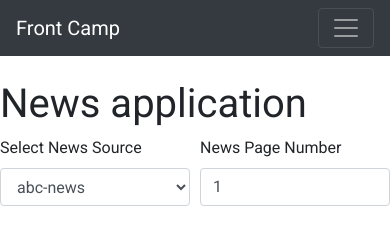
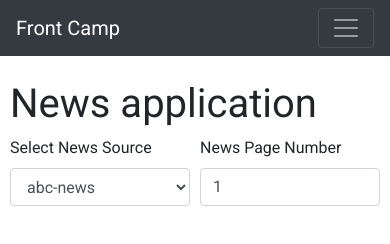
Before and after one commit to stepanlyalkovski/stepanlyalkovski.github.io, a plain HTML site: page index.html in a window 390 px wide. Drawn offline with nearby package versions, Linux system fonts and the light colour scheme; no server answers.

Commit message:
change main block size

```diff
--- a/css/style.css
+++ b/css/style.css
@@ -4,8 +4,7 @@ body {
 }
 
 main {
-    max-width: 1800px;
-    margin: 5px auto;
+    margin: 5px 25px;
 }
 
 .copyright {
@@ -72,6 +71,10 @@ main {
 }
 
 @media screen and (max-width: 600px) {
+    main {
+        margin: 5px 10px;
+    }
+
     #news-container {
         margin-top: 0;
     }
```
